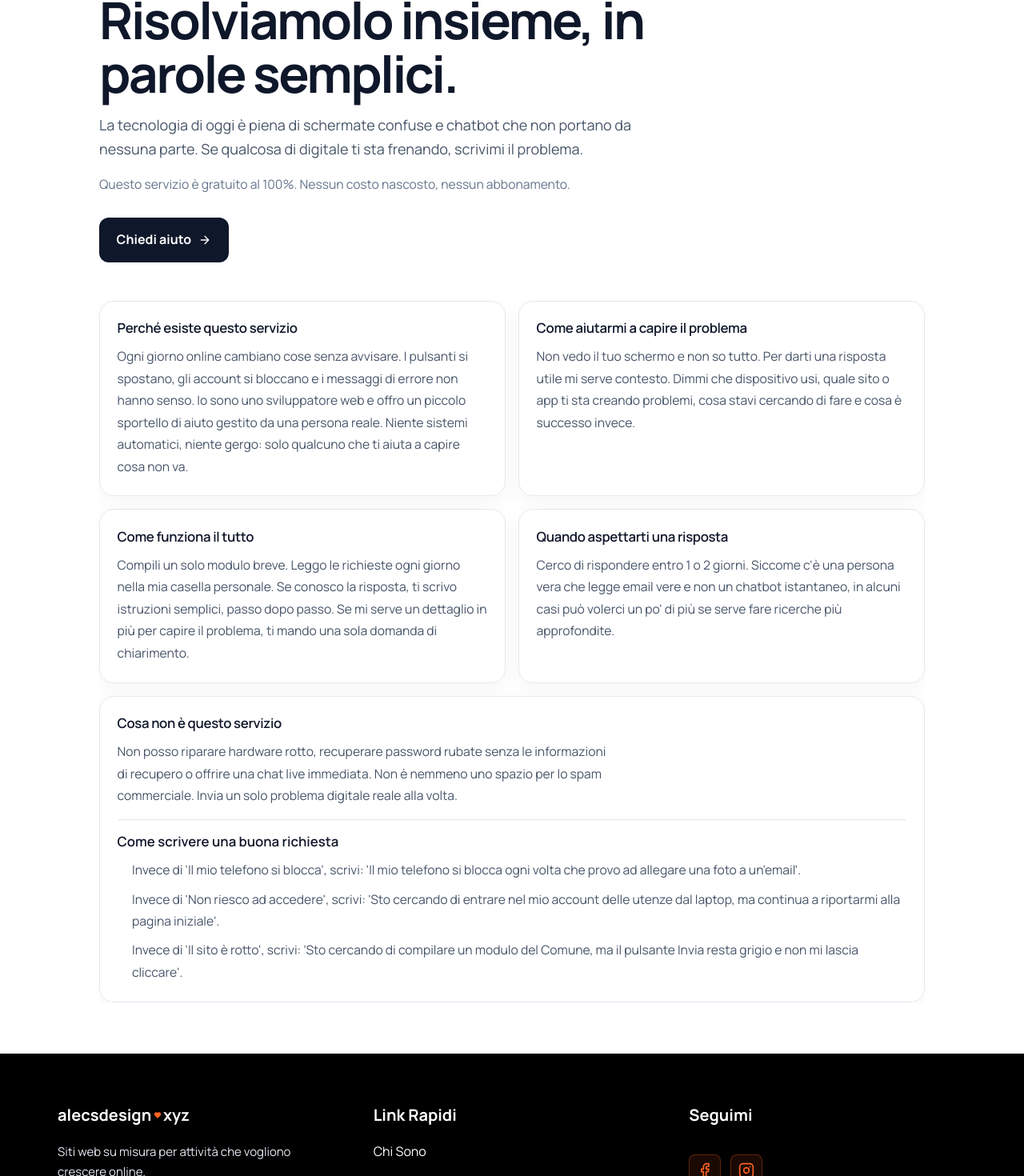
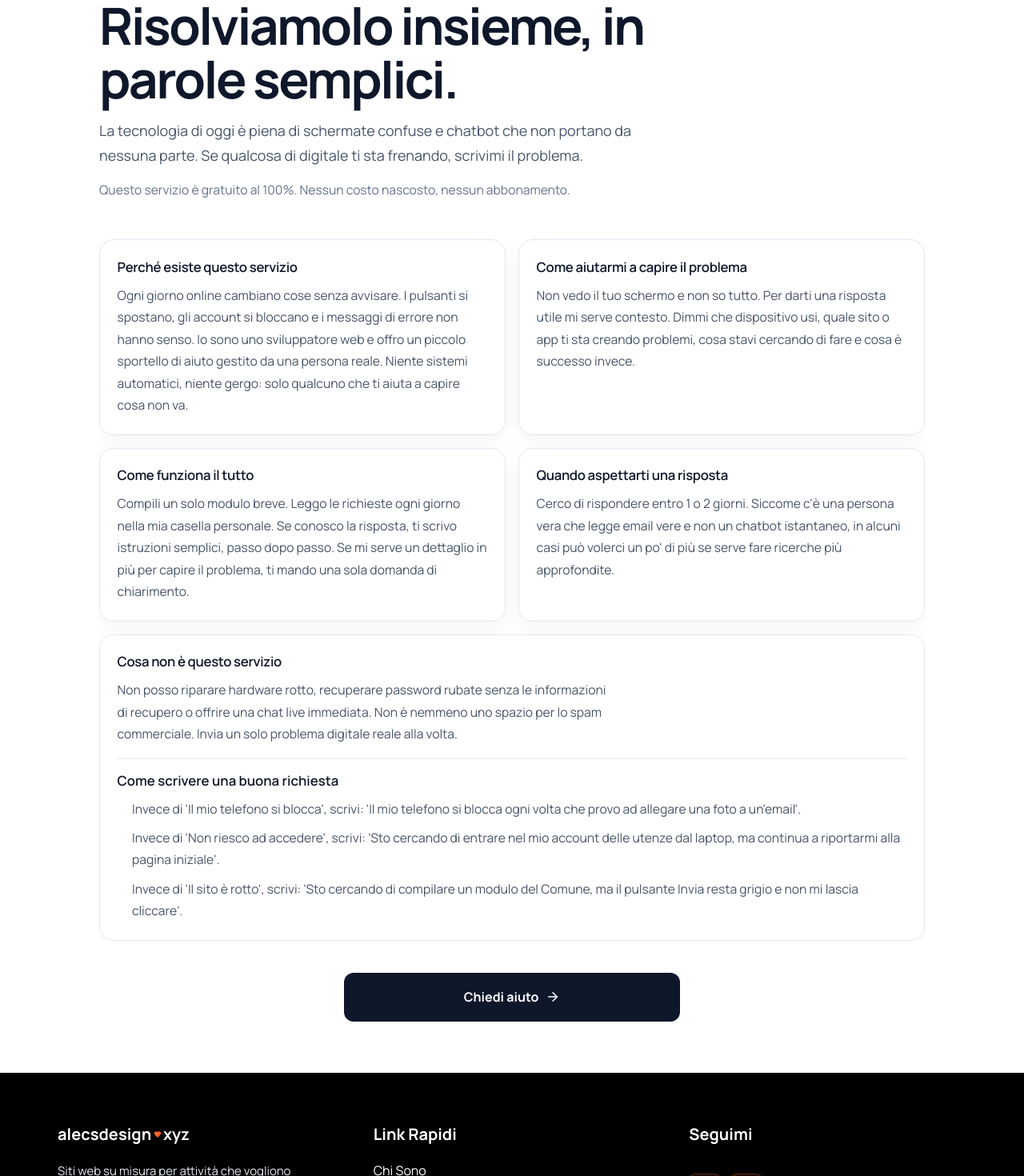
Before and after one commit to ZaZza402/alecsdesign, a React (Vite) app: page /it/help in a window 1280 px wide. Shown: the part 890-2360 px from the top of the page at 80% size. Built offline with nearby package versions, Linux system fonts and the light colour scheme.

Commit message:
removed home btn on help page same as translation keys + repeated the help bn at the bottom of the page.

```diff
--- a/src/locales/en/pages/help.json
+++ b/src/locales/en/pages/help.json
@@ -8,7 +8,6 @@
   "title": "Stuck online? Let's fix it in plain English.",
   "subtitle": "Modern technology is full of confusing screens and automated chatbots that go nowhere. If something digital is getting in your way, send me the problem.",
   "freeNote": "This service is 100% free. No hidden fees, no subscriptions.",
-  "homeButton": "Back home",
   "requestButton": "Ask for help",
   "sections": {
     "whatItIsTitle": "Why this exists",
--- a/src/locales/it/pages/help.json
+++ b/src/locales/it/pages/help.json
@@ -8,7 +8,6 @@
   "title": "Bloccato online? Risolviamolo insieme, in parole semplici.",
   "subtitle": "La tecnologia di oggi è piena di schermate confuse e chatbot che non portano da nessuna parte. Se qualcosa di digitale ti sta frenando, scrivimi il problema.",
   "freeNote": "Questo servizio è gratuito al 100%. Nessun costo nascosto, nessun abbonamento.",
-  "homeButton": "Torna alla home",
   "requestButton": "Chiedi aiuto",
   "sections": {
     "whatItIsTitle": "Perché esiste questo servizio",
--- a/src/locales/ro/pages/help.json
+++ b/src/locales/ro/pages/help.json
@@ -8,7 +8,6 @@
   "title": "Te-a blocat ceva online? Hai să-l rezolvăm pe înțelesul tuturor.",
   "subtitle": "Tehnologia de azi e plină de ecrane încurcate și chatbot-uri care nu ajută cu nimic. Dacă ceva digital te ține pe loc, trimite-mi problema.",
   "freeNote": "Serviciul este 100% gratuit. Fără taxe ascunse, fără abonamente.",
-  "homeButton": "Înapoi acasă",
   "requestButton": "Cere ajutor",
   "sections": {
     "whatItIsTitle": "De ce există acest serviciu",
--- a/src/pages/HelpPage.css
+++ b/src/pages/HelpPage.css
@@ -24,26 +24,6 @@
   max-width: 1080px;
   margin: 0 auto;
   padding: 20px 1.5rem 4rem;
-}
-.help-page__home-link {
-  display: inline-flex;
-  align-items: center;
-  gap: 0.5rem;
-  padding: 0.7rem 1rem;
-  border-radius: 999px;
-  border: 1px solid #e2e8f0;
-  background: rgba(255, 255, 255, 0.9);
-  color: #0f172a;
-  font-size: 0.95rem;
-  font-weight: 700;
-  text-decoration: none;
-  box-shadow:
-    0 8px 20px rgba(15, 23, 42, 0.12),
-    0 1px 3px rgba(15, 23, 42, 0.08);
-}
-.help-page__home-link:hover {
-  color: #ff6321;
-  border-color: rgba(255, 99, 33, 0.35);
 }
 .help-page__hero {
   max-width: 760px;
@@ -80,7 +60,6 @@
   max-width: 66ch;
 }
 .help-page__cta {
-  margin-top: 1.75rem;
   display: inline-flex;
   align-items: center;
   gap: 0.55rem;
@@ -100,11 +79,27 @@
   transform: translateY(-1px);
   box-shadow: 0 10px 24px rgba(255, 99, 33, 0.22);
 }
+.help-page__cta--top {
+  border-radius: 999px;
+  box-shadow:
+    0 8px 20px rgba(15, 23, 42, 0.12),
+    0 1px 3px rgba(15, 23, 42, 0.08);
+}
 .help-page__grid {
   margin-top: 3rem;
   display: grid;
   grid-template-columns: repeat(2, minmax(0, 1fr));
   gap: 1rem;
+}
+.help-page__bottom-cta-wrap {
+  margin-top: 2.5rem;
+  display: flex;
+  justify-content: center;
+}
+.help-page__cta--bottom {
+  min-width: min(420px, 100%);
+  justify-content: center;
+  padding: 1.1rem 2rem;
 }
 .help-page__card {
   background: rgba(255, 255, 255, 0.9);
@@ -149,4 +144,8 @@
   .help-page__grid {
     grid-template-columns: 1fr;
   }
+  .help-page__cta--bottom {
+    width: 100%;
+    min-width: 0;
+  }
 }
--- a/src/pages/HelpPage.tsx
+++ b/src/pages/HelpPage.tsx
@@ -1,7 +1,7 @@
 import { useEffect } from "react";
 import { useTranslation } from "react-i18next";
 import { Link } from "react-router-dom";
-import { ArrowRight, Home } from "lucide-react";
+import { ArrowRight } from "lucide-react";
 import { SEO } from "../utils/seo";
 import "./HelpPage.css";
 
@@ -60,9 +60,9 @@ const HelpPage = ({ lang }: HelpPageProps) => {
       </section>
 
       <div className="help-page__wrap">
-        <Link to={prefix || "/"} className="help-page__home-link">
-          <Home size={16} />
-          <span>{t("help.homeButton")}</span>
+        <Link to={`${prefix}/help/request`} className="help-page__cta help-page__cta--top">
+          <span>{t("help.requestButton")}</span>
+          <ArrowRight size={16} />
         </Link>
 
         <header className="help-page__hero">
@@ -70,10 +70,6 @@ const HelpPage = ({ lang }: HelpPageProps) => {
           <h1 className="help-page__title">{t("help.title")}</h1>
           <p className="help-page__subtitle">{t("help.subtitle")}</p>
           <p className="help-page__note">{t("help.freeNote")}</p>
-          <Link to={`${prefix}/help/request`} className="help-page__cta">
-            <span>{t("help.requestButton")}</span>
-            <ArrowRight size={16} />
-          </Link>
         </header>
 
         <section className="help-page__grid" aria-label={t("help.title")}>
@@ -106,6 +102,16 @@ const HelpPage = ({ lang }: HelpPageProps) => {
             </div>
           </article>
         </section>
+
+        <div className="help-page__bottom-cta-wrap">
+          <Link
+            to={`${prefix}/help/request`}
+            className="help-page__cta help-page__cta--bottom"
+          >
+            <span>{t("help.requestButton")}</span>
+            <ArrowRight size={18} />
+          </Link>
+        </div>
       </div>
     </div>
   );
```
